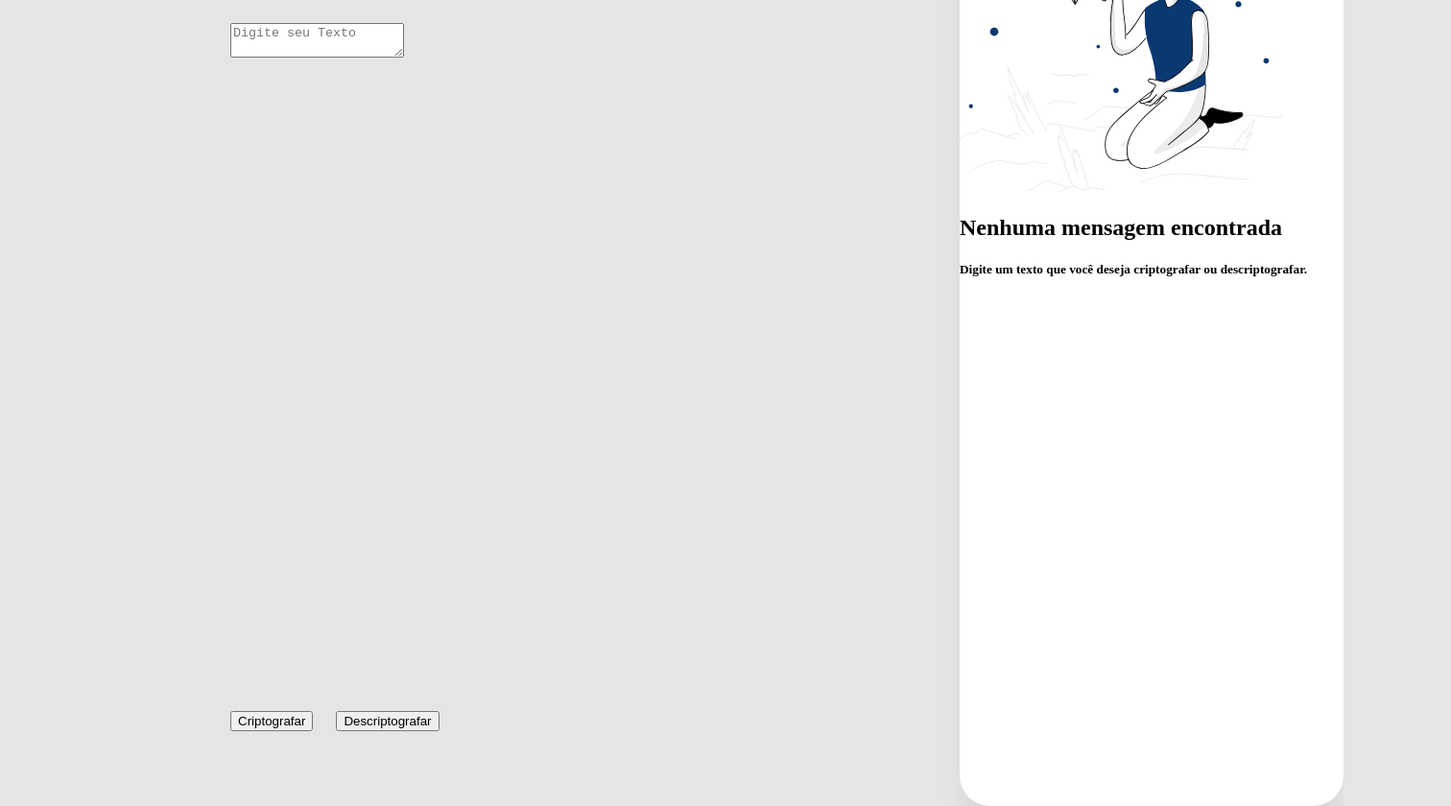
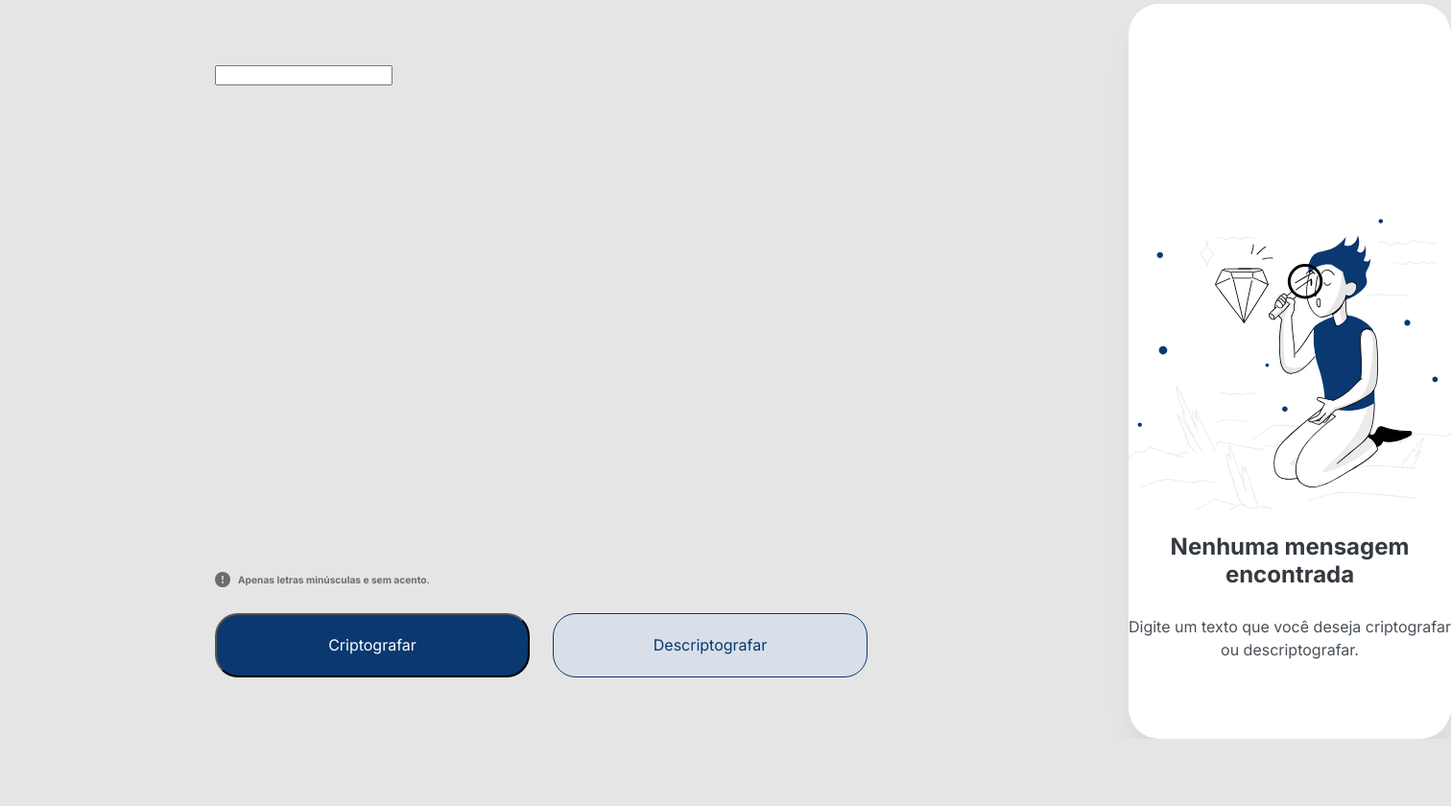
Before and after one commit to Edilson-EJ/Decodificador_de-_exto, a plain HTML site: page public/index.html in a window 1280 px wide. Shown: the part 144-984 px from the top of the page at 96% size, 1512 px wide, since content can reach past the window. After the commit the page ends 914 px from the top, so only its background shows below. Drawn offline with Linux system fonts and the light colour scheme.

Commit message:
first commit

```diff
--- a/public/index.html
+++ b/public/index.html
@@ -21,7 +21,8 @@
     <div class="principal">
         <div class="lado_esquerdo">
             <div class="digita_texto">
-                <textarea placeholder="Digite seu Texto"></textarea>
+
+                <input type="text">
             </div>
 
             <div class="parte_baixo">
@@ -38,8 +39,11 @@
         </div>
 
         <div class="lado_direito">
-            <div></div>
-            <div>
+            <div class="conteudo_criptografado">
+                <p id="texto_criptografado"></p>
+
+            </div>
+            <div class="conteudo_caixa">
                 <img src="/img/High quality products 1 1.svg">
                 <h2>Nenhuma mensagem encontrada</h2>
                 <h5>Digite um texto que você deseja criptografar ou descriptografar.</h5>
--- a/styles/styles.css
+++ b/styles/styles.css
@@ -8,21 +8,27 @@ body{
 
 .alura{
     margin: 1rem;
+    padding: 2rem;
 }
 
 .principal{
     display: flex;
-    align-items: center;
-    justify-content: center;
+
 
 }
 
+.lado_esquerdo{
+    display: flex;
+    flex-direction: column;
+    margin-left: 10rem;
+    margin-right: 20rem;
+    padding: 4rem;
+}
+
 .digita_texto{
-    position: absolute;
-    width: 680px;
-    height: 48px;
-    left: 240px;
-    top: 168px;
+
+    display: flex;
+    justify-content:baseline;
 
     font-family: 'Inter', sans-serif;
     font-style: normal;
@@ -37,30 +43,28 @@ body{
     color: #0A3871;
 }
 
-.info_texto{
+.parte_baixo{
 
     display: flex;
-    display: flex;
-    flex-direction:row;
-    align-items: center;
-    padding: 0px;
+    flex-direction: column-reverse;
+    text-align: center;
+    justify-content: center;
+    margin-top: 30rem;
+
+}
+
+.info_textos{
+
+    display:flex;
+
     gap: 8px;
 
-    position: absolute;
-    width: 252px;
-    height: 18px;
-    left: 240px;
-    top: 851px;
 
-
-
-    width: 228px;
-    height: 18px;
 
     font-family: 'Inter', sans-serif;
     font-style: normal;
     font-weight: 400;
-    font-size: 12px;
+    font-size: 0.95rem;
     line-height: 150%;
     /* identical to box height, or 18px */
 
@@ -85,20 +89,71 @@ body{
     padding: 0px;
     gap: 24px;
 
-    position: absolute;
-    width: 680px;
+    width: 328px;
     height: 67px;
-    left: 240px;
-    top: 885px;
 
 }
 
+.criptografar{
+    width: 328px;
+    height: 67px;
+
+    /* Dark blue/dark-blue-300 */
+
+    background: #0A3871;
+    border-radius: 24px;
+
+    /* Inside auto layout */
+
+    flex: none;
+    order: 0;
+    flex-grow: 0;
+
+    font-family: 'Inter',sans-serif;
+    font-style: normal;
+    font-weight: 400;
+    font-size: 16px;
+    line-height: 19px;
+    text-align: center;
+
+/* White */
+
+color: #FFFFFF;
+}
+
+.descriptografar{
+    width: 328px;
+    height: 67px;
+
+    /* Light gray */
+
+    background: #D8DFE8;
+    /* Dark blue/dark-blue-300 */
+
+    border: 1px solid #0A3871;
+    border-radius: 24px;
+
+    /* Inside auto layout */
+
+    flex: none;
+    order: 1;
+    flex-grow: 0;
+
+    font-family: 'Inter';
+    font-style: normal;
+    font-weight: 400;
+    font-size: 16px;
+    line-height: 19px;
+    text-align: center;
+
+    /* Dark blue/dark-blue-300 */
+
+    color: #0A3871;
+}
+
 .lado_direito{
-    position: absolute;
-    width: 400px;
-    height: 944px;
-    left: 1000px;
-    top: 40px;
+
+    margin-left: 15rem;
 
     /* White */
 
@@ -108,3 +163,59 @@ body{
     box-shadow: 0px 24px 32px -8px rgba(0, 0, 0, 0.08);
     border-radius: 32px;
 }
+
+.conteudo_caixa img{
+    padding-top: 13rem;
+}
+
+.conteudo_caixa h2{
+    width: 336px;
+height: 58px;
+
+font-family: 'Inter';
+font-style: normal;
+font-weight: 700;
+font-size: 24px;
+line-height: 120%;
+/* or 29px */
+
+text-align: center;
+
+/* Gray/gray-500 */
+
+color: #343A40;
+
+
+/* Inside auto layout */
+
+flex: none;
+order: 0;
+align-self: stretch;
+flex-grow: 0;
+}
+
+.conteudo_caixa h5{
+    width: 336px;
+height: 48px;
+
+font-family: 'Inter';
+font-style: normal;
+font-weight: 400;
+font-size: 16px;
+line-height: 150%;
+/* or 24px */
+
+text-align: center;
+
+/* Gray/gray-400 */
+
+color: #495057;
+
+
+/* Inside auto layout */
+
+flex: none;
+order: 1;
+align-self: stretch;
+flex-grow: 0;
+}
```
